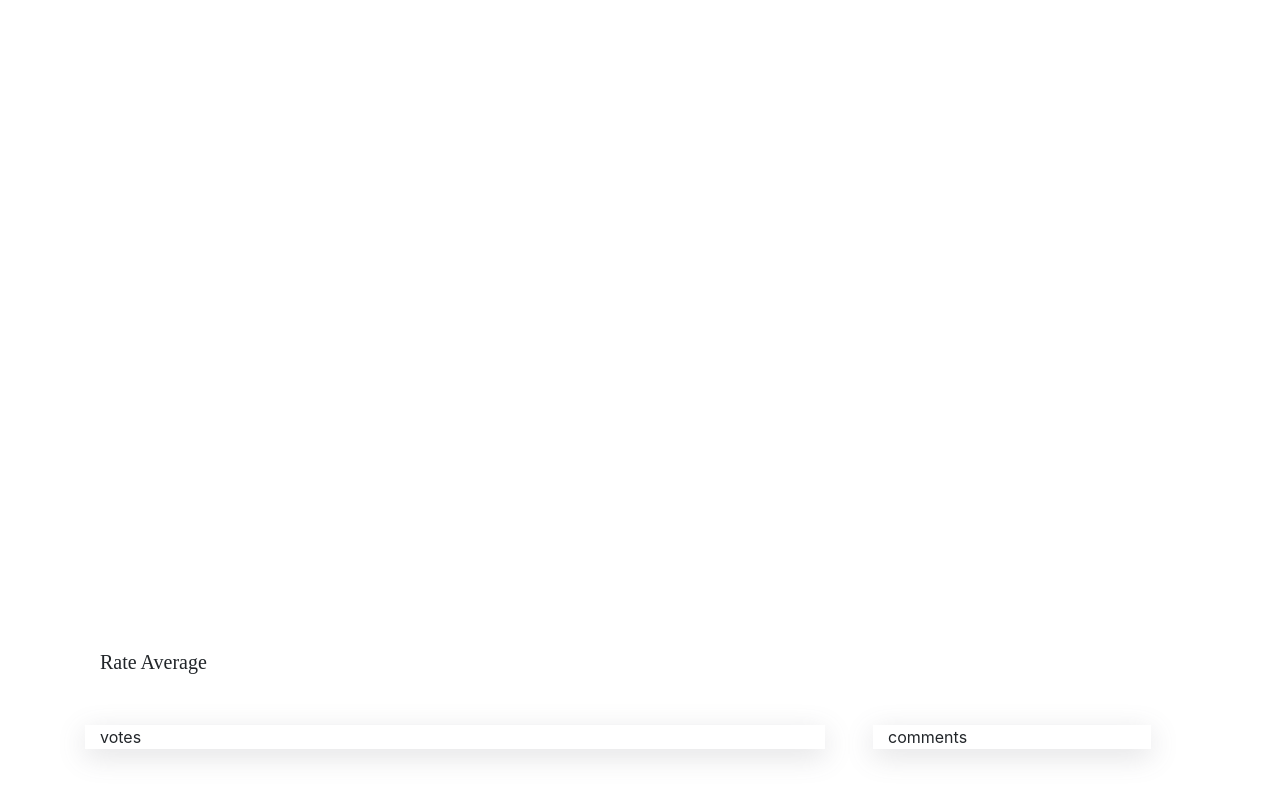
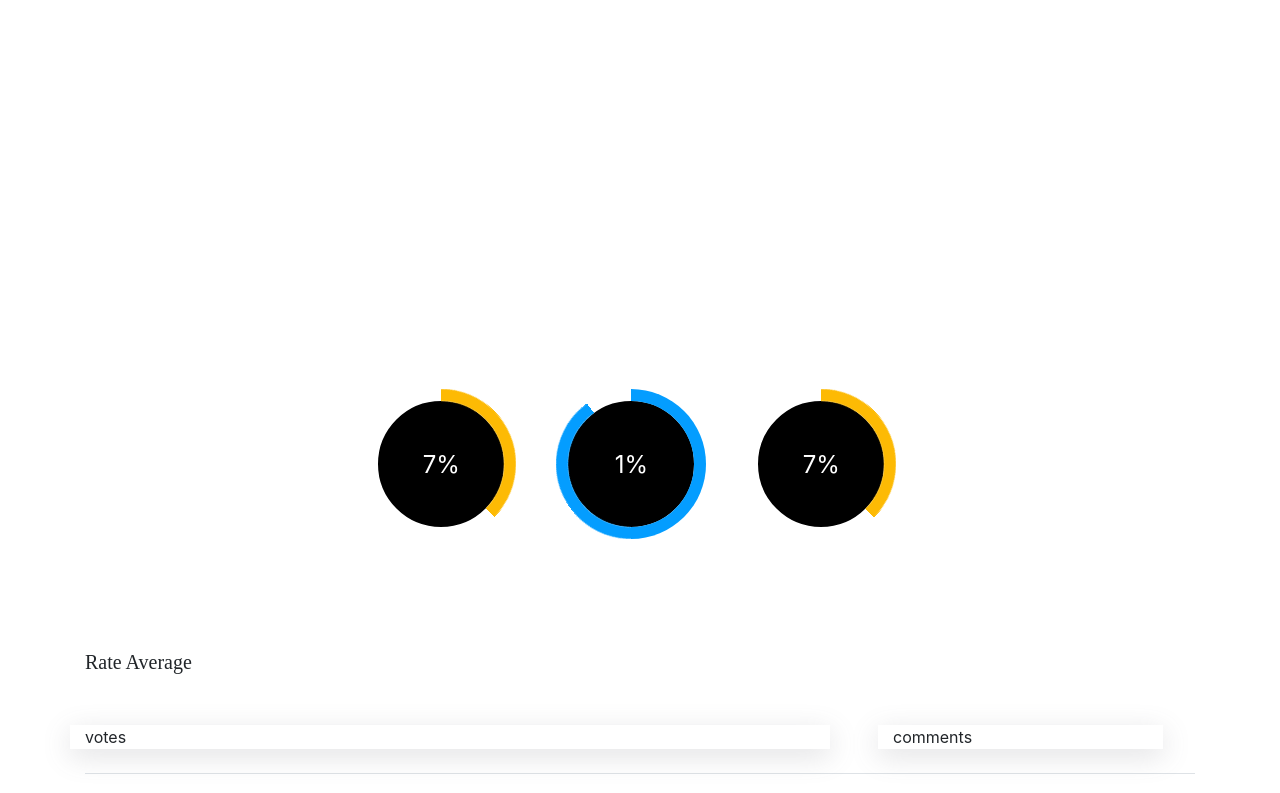
Before and after one commit to AtienoObwanda/Mich., a Django app: template app/templates/projects/project_detail.html in a window 1280 px wide. Shown: the part 208-1001 px from the top of the page. Run offline with Django 3.2, Linux system fonts and the light colour scheme; the template is opened without the code that fills it, so the values that code supplies are empty; some libraries are stand-ins or nearby versions.

Commit message:
Adding progress bar circles, for rating

```diff
--- a/app/static/projects/project.css
+++ b/app/static/projects/project.css
@@ -4,3 +4,127 @@
     background-attachment: fixed;
     height: 100vh;
 }
+
+
+
+  .mt-100{
+    margin-top: 200px;
+  }
+  .progress {
+    width: 150px;
+    height: 150px !important;
+    float: left;
+    line-height: 150px;
+    background: none;
+    margin: 20px;
+    box-shadow: none;
+    position: relative;
+  }
+  .progress:after {
+    content: "";
+    width: 100%;
+    height: 100%;
+    border-radius: 50%;
+    border: 12px solid #fff;
+    position: absolute;
+    top: 0;
+    left: 0;
+  }
+  .progress>span {
+    width: 50%;
+    height: 100%;
+    overflow: hidden;
+    position: absolute;
+    top: 0;
+    z-index: 1;
+  }
+  .progress .progress-left {
+    left: 0;
+  }
+  .progress .progress-bar {
+    width: 100%;
+    height: 100%;
+    background: none;
+    border-width: 12px;
+    border-style: solid;
+    position: absolute;
+    top: 0;
+  }
+  .progress .progress-left .progress-bar {
+    left: 100%;
+    border-top-right-radius: 80px;
+    border-bottom-right-radius: 80px;
+    border-left: 0;
+    -webkit-transform-origin: center left;
+    transform-origin: center left;
+  }
+  .progress .progress-right {
+    right: 0;
+  }
+  .progress .progress-right .progress-bar {
+    left: -100%;
+    border-top-left-radius: 80px;
+    border-bottom-left-radius: 80px;
+    border-right: 0;
+    -webkit-transform-origin: center right;
+    transform-origin: center right;
+    animation: loading-1 1.8s linear forwards;
+  }
+  .progress .progress-value {
+    width: 90%;
+    height: 90%;
+    border-radius: 50%;
+    background: #000;
+    font-size: 24px;
+    color: #fff;
+    line-height: 135px;
+    text-align: center;
+    position: absolute;
+    top: 5%;
+    left: 5%;
+  }
+  .progress.blue .progress-bar {
+    border-color: #049dff;
+  }
+  .progress.blue .progress-left .progress-bar {
+    animation: loading-2 1.5s linear forwards 1.8s;
+  }
+  .progress.yellow .progress-bar {
+    border-color: #fdba04;
+  }
+  .progress.yellow .progress-right .progress-bar {
+    animation: loading-3 1.8s linear forwards;
+  }
+  .progress.yellow .progress-left .progress-bar {
+    animation: none;
+  }
+  @keyframes loading-1 {
+    0% {
+      -webkit-transform: rotate(0deg);
+      transform: rotate(0deg);
+    }
+    100% {
+      -webkit-transform: rotate(180deg);
+      transform: rotate(180deg);
+    }
+  }
+  @keyframes loading-2 {
+    0% {
+      -webkit-transform: rotate(0deg);
+      transform: rotate(0deg);
+    }
+    100% {
+      -webkit-transform: rotate(144deg);
+      transform: rotate(144deg);
+    }
+  }
+  @keyframes loading-3 {
+    0% {
+      -webkit-transform: rotate(0deg);
+      transform: rotate(0deg);
+    }
+    100% {
+      -webkit-transform: rotate(135deg);
+      transform: rotate(135deg);
+    }
+  }
--- a/app/templates/projects/project_detail.html
+++ b/app/templates/projects/project_detail.html
@@ -5,13 +5,69 @@
 <link rel="stylesheet" type="text/css" href="{% static 'projects/project.css' %}">
 
 
+
+
+
+
+
+
+
+
+    </div>
+
+</div>
+
+
+
+
 <div class="carousel-inner mb-5" role="listbox">
     <div class="carouselItem active image" style="background-image: url('{{project.projectImage.url}}')">
       <div class="carousel-caption d-none d-md-block">
 
+<div class="row d-flex justify-content-center mt-100">
+
+    <div class="col-md-8">
+        <div class="progress yellow">
+            <span class="progress-left">
+                            <span class="progress-bar"></span>
+            </span>
+            <span class="progress-right">
+                            <span class="progress-bar"></span>
+            </span>
+            <div class="progress-value">7%</div>
+          </div>
+
+        <div class="progress blue">
+            <span class="progress-left">
+                              <span class="progress-bar"></span>
+            </span>
+            <span class="progress-right">
+                              <span class="progress-bar"></span>
+            </span>
+            <div class="progress-value">1%</div>
+          </div>
+
+
+            <div class="progress yellow">
+              <span class="progress-left">
+                              <span class="progress-bar"></span>
+              </span>
+              <span class="progress-right">
+                              <span class="progress-bar"></span>
+              </span>
+              <div class="progress-value">7%</div>
+            </div>
+        </div>
+        </div>
+
       </div>
     </div>
     </div>
+
+
+
+
+
 <div class="container mb-5 mt-5">
     <h3 class="display-4">{{project.projectName}}</h3>
     <p class="lead text-center">{{project.projectDescription}}</p>
```
